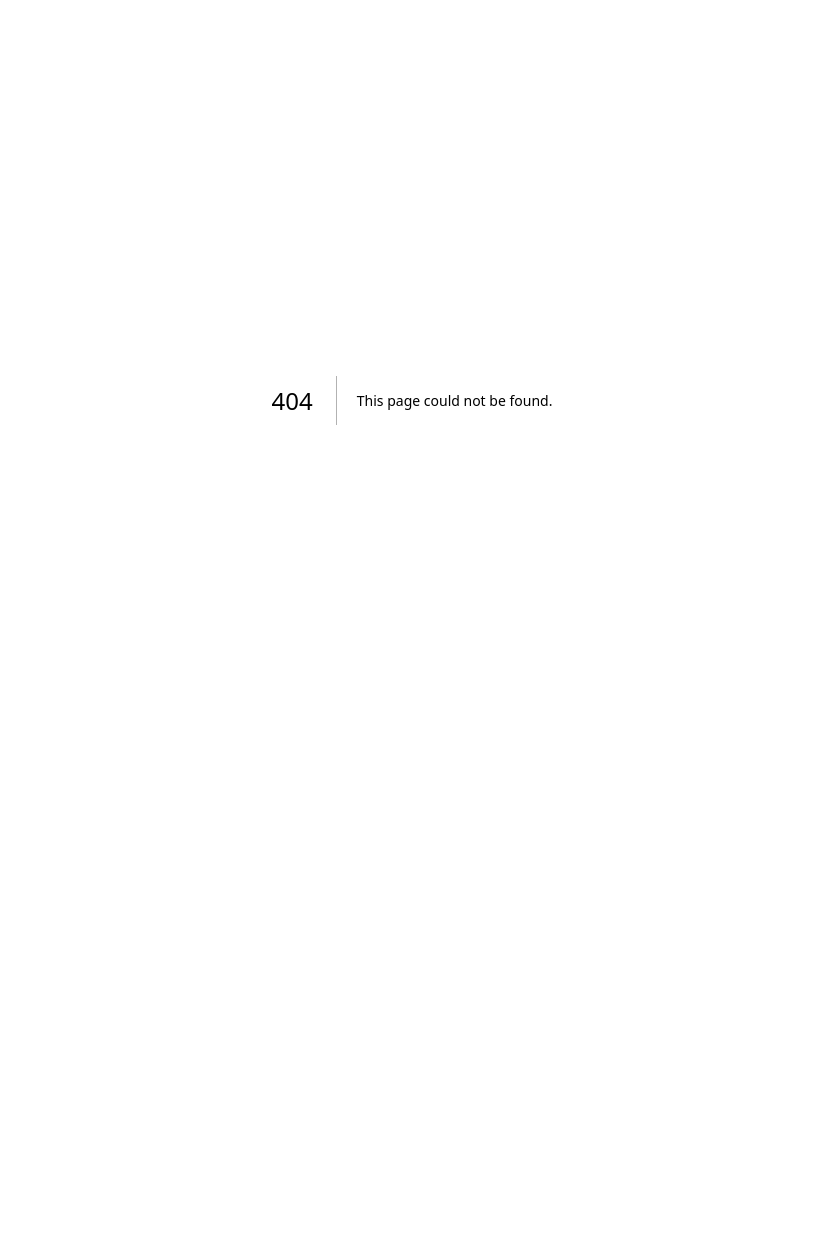
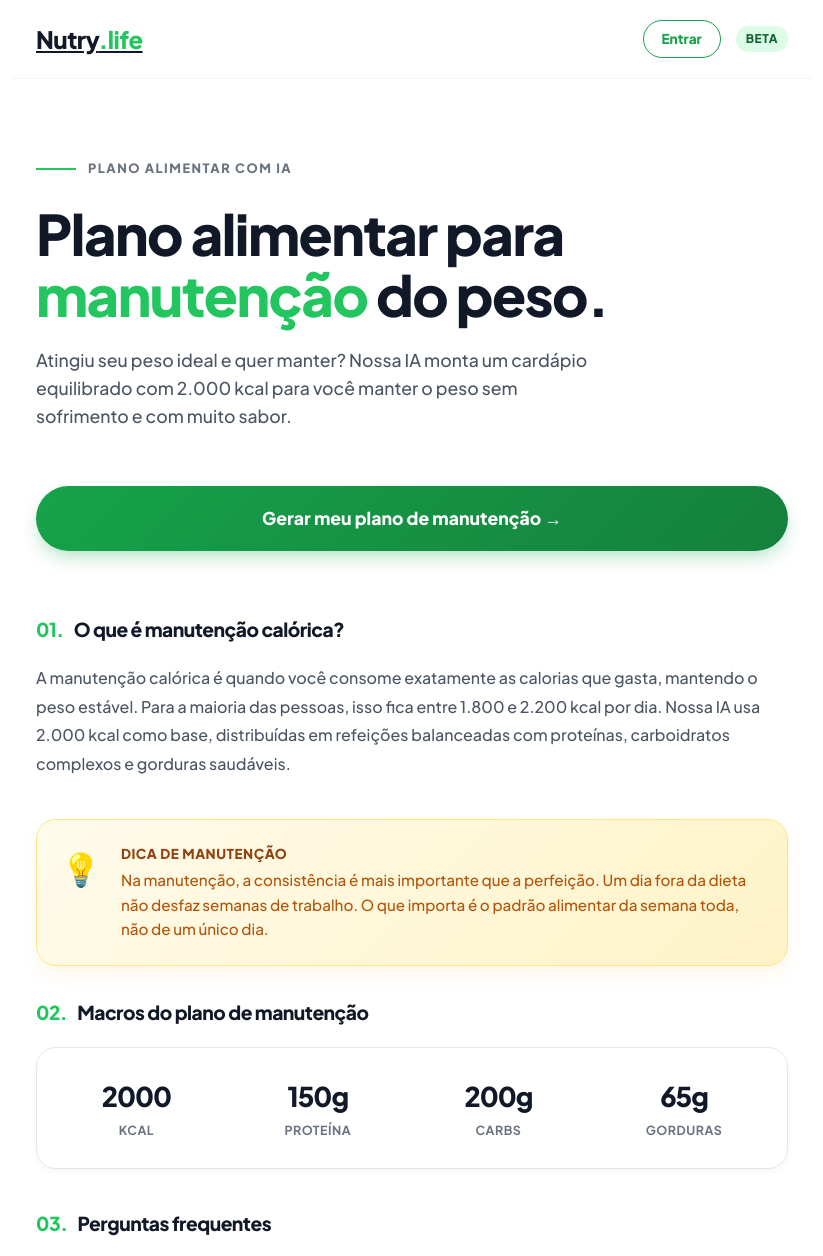
Before and after one commit to elevanceseguros/Nutri, a Next.js app: page /plano-alimentar-manutencao in a window 1280 px wide. Before the commit this address had no page. Shown: the top 1256 px of the page, without its empty margins (228-1051 px from the left). Before the commit the page ends 800 px from the top, so only its background shows below. Built offline with nearby package versions, Linux system fonts and the light colour scheme.

Commit message:
Create page.tsx

```diff
--- /dev/null
+++ b/src/app/plano-alimentar-manutencao/page.tsx
@@ -0,0 +1,117 @@
+import type { Metadata } from "next";
+import Link from "next/link";
+import styles from "../page.module.css";
+
+export const metadata: Metadata = {
+  title: "Plano Alimentar para Manutenção do Peso — Nutry.life",
+  description: "Monte seu plano alimentar para manter o peso com IA. Cardápio equilibrado com 2.000 kcal, receitas brasileiras e modo de preparo completo. Grátis.",
+  keywords: "plano alimentar manutenção, cardápio manutenção peso, dieta manutenção, alimentação equilibrada",
+  openGraph: {
+    title: "Plano Alimentar para Manutenção — Nutry.life",
+    description: "Plano alimentar equilibrado para manter o peso com alimentos brasileiros.",
+    url: "https://nutry.life/plano-alimentar-manutencao",
+  },
+};
+
+export default function PlanoManutencao() {
+  return (
+    <>
+      <header className={styles.header}>
+        <Link href="/" className={styles.logo}>Nutry<span className={styles.logoAccent}>.life</span></Link>
+        <div style={{ display: 'flex', gap: '15px', alignItems: 'center' }}>
+          <Link href="/login" className={styles.btnEntrar}>Entrar</Link>
+          <div className={styles.badge}>Beta</div>
+        </div>
+      </header>
+
+      <main className={styles.main}>
+        <div className="fade-up">
+          <div className={styles.heroEyebrow}>
+            <div className={styles.heroLine} />
+            <span className={styles.heroEyebrowText}>Plano Alimentar com IA</span>
+          </div>
+          <h1 className={styles.heroTitle}>
+            Plano alimentar para <em className={styles.heroEm}>manutenção</em> do peso.
+          </h1>
+          <p className={styles.heroSub}>
+            Atingiu seu peso ideal e quer manter? Nossa IA monta um cardápio equilibrado com 2.000 kcal para você manter o peso sem sofrimento e com muito sabor.
+          </p>
+          <Link href="/" className={styles.btnPrimary} style={{ display: 'block', textAlign: 'center', textDecoration: 'none', marginBottom: '4rem' }}>
+            Gerar meu plano de manutenção →
+          </Link>
+
+          <div className={styles.qBlock}>
+            <div className={styles.qLabelRow}>
+              <span className={styles.qNum}>01.</span>
+              <span className={styles.qLabel}>O que é manutenção calórica?</span>
+            </div>
+            <p style={{ color: '#4b5563', lineHeight: 1.8, fontSize: '1rem', fontWeight: 500 }}>
+              A manutenção calórica é quando você consome exatamente as calorias que gasta, mantendo o peso estável. Para a maioria das pessoas, isso fica entre 1.800 e 2.200 kcal por dia. Nossa IA usa 2.000 kcal como base, distribuídas em refeições balanceadas com proteínas, carboidratos complexos e gorduras saudáveis.
+            </p>
+          </div>
+
+          <div className={styles.tipCard}>
+            <div className={styles.tipIcon}>💡</div>
+            <div>
+              <div className={styles.tipTitle}>Dica de manutenção</div>
+              <div className={styles.tipText}>
+                Na manutenção, a consistência é mais importante que a perfeição. Um dia fora da dieta não desfaz semanas de trabalho. O que importa é o padrão alimentar da semana toda, não de um único dia.
+              </div>
+            </div>
+          </div>
+
+          <div className={styles.qBlock}>
+            <div className={styles.qLabelRow}>
+              <span className={styles.qNum}>02.</span>
+              <span className={styles.qLabel}>Macros do plano de manutenção</span>
+            </div>
+            <div className={styles.macrosCard}>
+              {[
+                { val: "2000", lbl: "kcal" },
+                { val: "150g", lbl: "proteína" },
+                { val: "200g", lbl: "carbs" },
+                { val: "65g", lbl: "gorduras" },
+              ].map((m) => (
+                <div key={m.lbl} className={styles.macroItem}>
+                  <span className={styles.macroVal}>{m.val}</span>
+                  <span className={styles.macroLbl}>{m.lbl}</span>
+                </div>
+              ))}
+            </div>
+          </div>
+
+          <div className={styles.qBlock}>
+            <div className={styles.qLabelRow}>
+              <span className={styles.qNum}>03.</span>
+              <span className={styles.qLabel}>Perguntas frequentes</span>
+            </div>
+            <div style={{ display: 'flex', flexDirection: 'column', gap: '1rem' }}>
+              {[
+                { q: "Como sei quantas calorias preciso para manter o peso?", a: "Uma estimativa simples: multiplique seu peso em kg por 33 (sedentário) ou 38 (ativo). Nossa IA usa 2.000 kcal como base para a maioria dos adultos." },
+                { q: "Posso comer de tudo na manutenção?", a: "Com moderação, sim! A manutenção é mais flexível que uma dieta de emagrecimento. O segredo é manter a consistência no padrão geral." },
+                { q: "Preciso contar calorias para sempre?", a: "Não! Com o tempo, você desenvolve a intuição sobre as porções certas. Nossos cardápios ajudam a calibrar essa percepção." },
+              ].map((faq, i) => (
+                <div key={i} style={{ background: 'white', border: '1px solid #e5e7eb', borderRadius: '16px', padding: '1.25rem 1.5rem', boxShadow: '0 1px 4px rgba(0,0,0,0.04)' }}>
+                  <div style={{ fontWeight: 800, color: '#111827', marginBottom: '6px', fontSize: '1rem' }}>❓ {faq.q}</div>
+                  <div style={{ color: '#6b7280', fontSize: '0.95rem', lineHeight: 1.6, fontWeight: 500 }}>{faq.a}</div>
+                </div>
+              ))}
+            </div>
+          </div>
+
+          <div className={styles.premiumBanner}>
+            <div className={styles.premiumBadgeTop}>✦ GRÁTIS PARA COMEÇAR</div>
+            <div className={styles.premiumHeader}>
+              <h2>Crie seu plano de manutenção agora</h2>
+              <p>Sem cadastro, sem cartão. Grátis para começar.</p>
+            </div>
+            <Link href="/" className={styles.premiumBtn} style={{ textDecoration: 'none', display: 'block' }}>
+              Gerar meu plano de manutenção →
+            </Link>
+            <p className={styles.premiumFootnote}>Sem compromisso. 100% grátis.</p>
+          </div>
+        </div>
+      </main>
+    </>
+  );
+}
```
